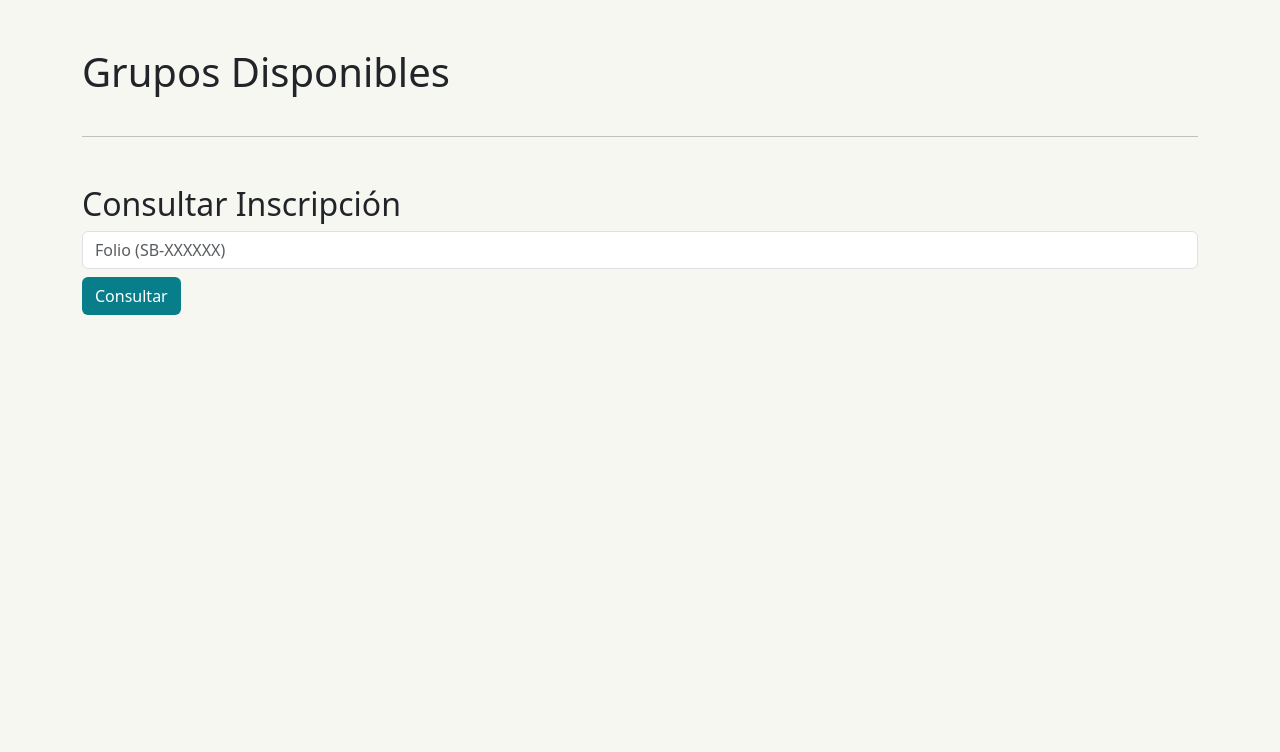
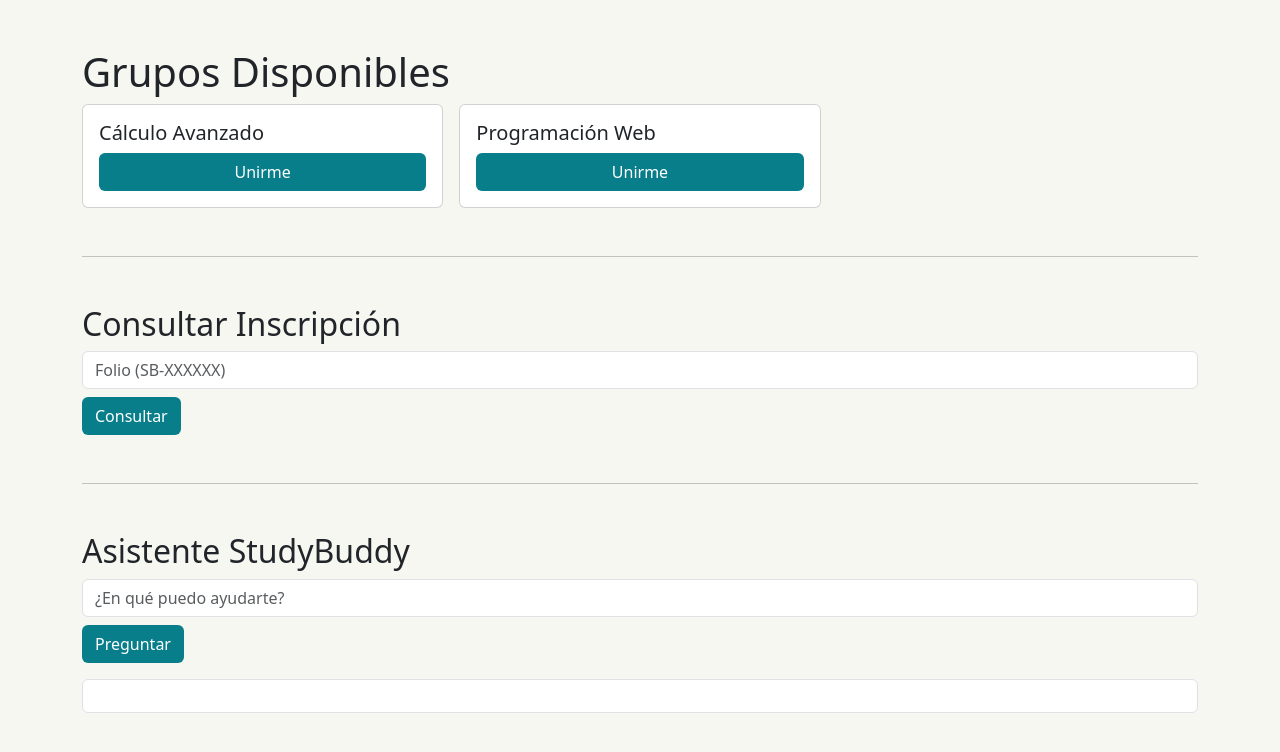
Before and after one commit to Diegoponce-cloud/STUDYBODDY, a plain HTML site: page index.html in a window 1280 px wide. Drawn offline with nearby package versions, Linux system fonts and the light colour scheme.

Commit message:
Corregir sintaxis de index y chatbot

```diff
--- a/index.html
+++ b/index.html
@@ -20,6 +20,14 @@
     <input type="text" id="folio-input" class="form-control" placeholder="Folio (SB-XXXXXX)">
     <button onclick="consultarFolio()" class="btn btn-accent mt-2">Consultar</button>
     <div id="resultado" class="mt-3"></div>
+
+    <hr class="my-5">
+    <h2>Asistente StudyBuddy</h2>
+    <div class="mb-3">
+      <input type="text" id="chat-question" class="form-control" placeholder="¿En qué puedo ayudarte?">
+      <button onclick="preguntarChatbot()" class="btn btn-accent mt-2">Preguntar</button>
+    </div>
+    <div id="chat-respuesta" class="p-3 bg-white border rounded"></div>
   </div>
   <script>
     const grupos = [{ id: 1, name: 'Cálculo Avanzado' }, { id: 2, name: 'Programación Web' }];
@@ -47,19 +55,10 @@
       document.getElementById('resultado').innerHTML = data.folio ? `Grupo: ${data.group_name} | Estado: ${data.status}` : 'No encontrado';
     }
 
-    <hr class="my-5">
-    <h2>Asistente StudyBuddy</h2>
-    <div class="mb-3">
-      <input type="text" id="chat-question" class="form-control" placeholder="¿En qué puedo ayudarte?">
-      <button onclick="preguntarChatbot()" class="btn btn-accent mt-2">Preguntar</button>
-    </div>
-    <div id="chat-respuesta" class="p-3 bg-white border rounded"></div>
-
-    <script>
     async function preguntarChatbot() {
       const question = document.getElementById('chat-question').value;
       const respArea = document.getElementById('chat-respuesta');
-        if (!question) return;
+      if (!question.trim()) return;
       respArea.innerText = 'Pensando...';
       try {
         const res = await fetch('/api/chatbot', {
@@ -74,7 +73,6 @@
       }
     }
   </script>
-
-  </script>
+  <script src="https://cdn.jsdelivr.net/npm/bootstrap@5.3.8/dist/js/bootstrap.bundle.min.js"></script>
 </body>
 </html>
```
Lines whose indentation alone changed are shown as unchanged.
